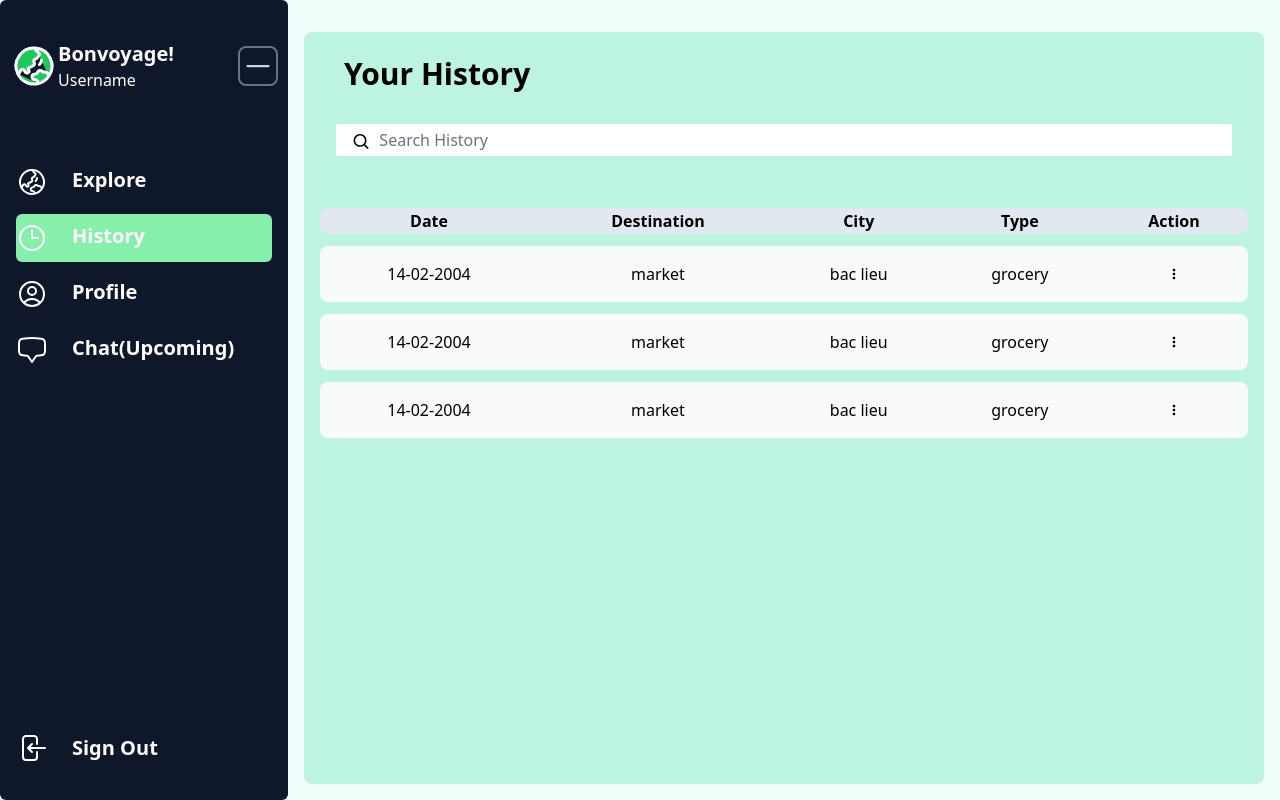
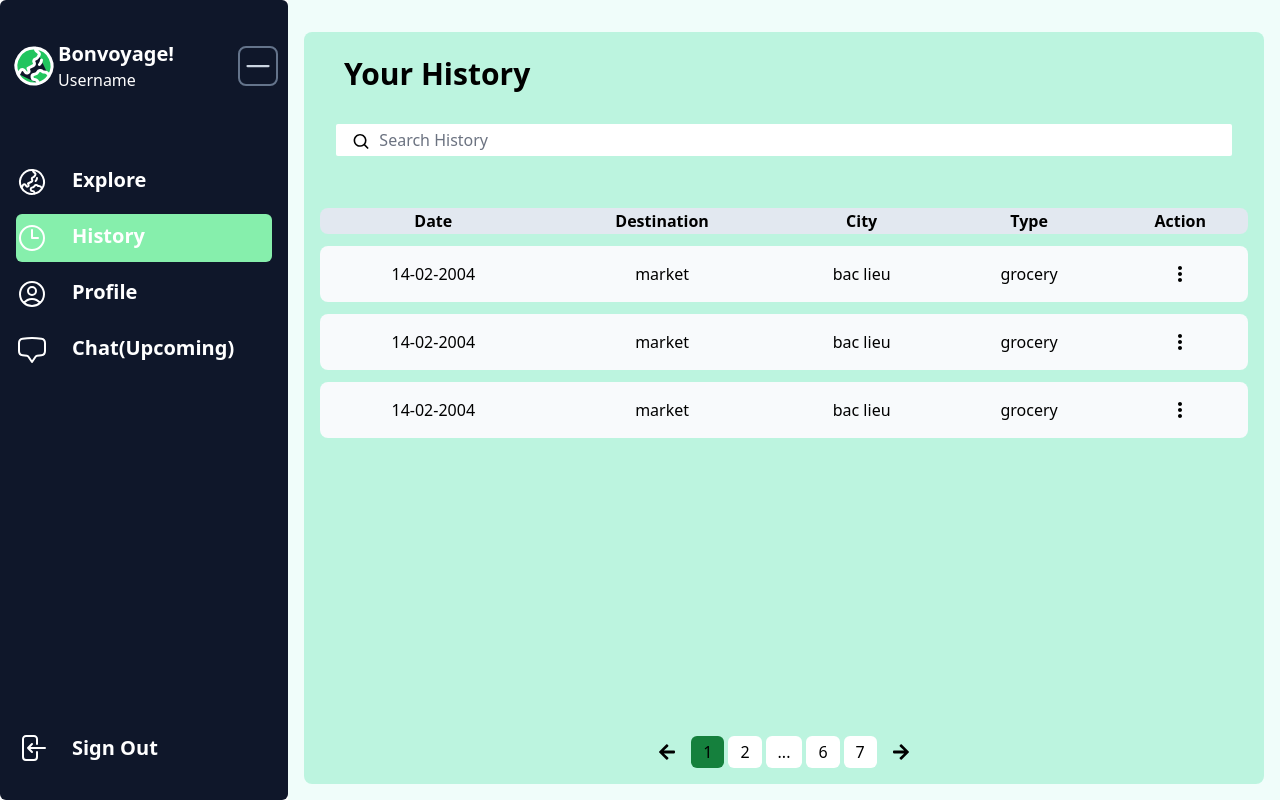
Before and after one commit to MrHawker/bonvoyage, a Next.js app in the folder bonvoyage_app/: page /plan/history in a window 1280 px wide. Built offline with nearby package versions, Linux system fonts and the light colour scheme.

Commit message:
Added search and pagination to history page

```diff
--- a/bonvoyage_app/package.json
+++ b/bonvoyage_app/package.json
@@ -16,7 +16,8 @@
     "react-awesome-button": "^7.0.5",
     "react-dom": "^18",
     "react-icons": "^5.2.0",
-    "sass": "^1.75.0"
+    "sass": "^1.75.0",
+    "use-debounce": "^10.0.0"
   },
   "devDependencies": {
     "@types/node": "^20",
--- a/bonvoyage_app/src/app/plan/history/page.tsx
+++ b/bonvoyage_app/src/app/plan/history/page.tsx
@@ -1,41 +1,22 @@
-
-import Records from '@/app/ui/records';
+import Histories from '@/app/ui/Histories';
 import '../../globals.css'
 import SearchBar from '@/app/ui/SearchBar';
-import history_record from '@/app/lib/DataType';
-const t1 : history_record ={
-        date:"14-02-2004",
-        destination:"market",
-        city:"bac lieu",
-        type:"grocery",
-}
-const history : history_record[] = [
-    t1,t1,t1
-]
-const Page = () =>{
-    return <div className="grow bg-teal-50 h-screen px-4 pt-8 py-4">
-        <div className='grow h-full bg-emerald-300 bg-opacity-40 rounded-lg px-4'>
+import PageNav from '@/app/ui/PageNav';
+
+const Page = ({searchParams}: {searchParams: {query:string,page: string}}) =>{
+    const query = searchParams?.query || '';
+    const currentPage = Number(searchParams?.page) || 1;
+    return <div className="bg-teal-50 h-screen px-4 pt-8 py-4 ">
+        <div className=' h-full bg-emerald-300 bg-opacity-40 rounded-lg px-4 flex-col flex'>
             <h1 className=' text-3xl font-bold pt-6 pl-6 w-fit'>
                 Your History
             </h1>
             <SearchBar/>
             <div className="block h-10"></div>
-            <table className="table w-full border-separate border-spacing-y-3">
-                <thead className='bg-slate-200 hover:bg-slate-400 transition duration-300 hover:cursor-pointer'>
-                    <tr>
-                        <th scope="col" className=" w-fit px-2 font-bold text-md rounded-l-lg">Date</th>
-                        <th scope="col" className=" w-fit px-2 font-bold text-md">Destination</th>
-                        <th scope="col" className=" w-fit px-2 font-bold text-md">City</th>
-                        <th scope="col" className=" w-fit px-2 font-bold text-md">Type</th>
-                        <th scope="col" className=" w-fit px-2 font-bold text-md rounded-r-lg">Action</th>
-                    </tr>
-                </thead>
-                <tbody className="my-2 px-4 w-full">
-                    <Records records={history}/>
-                </tbody>
-            </table>
+            <Histories query={query} currentPage={currentPage}/>
+            <PageNav num={7}/>
+        </div>
 
-        </div>
     </div>
 }
 export default Page;
--- /dev/null
+++ b/bonvoyage_app/src/app/ui/Histories.tsx
@@ -0,0 +1,29 @@
+import Records from "./Records"
+import history_record from '@/app/lib/DataType';
+const t1 : history_record ={
+    date:"14-02-2004",
+    destination:"market",
+    city:"bac lieu",
+    type:"grocery",
+}
+const history : history_record[] = [
+t1,t1,t1
+]
+const Histories=({query,currentPage}:{query:string,currentPage:Number})=>{
+    // const history = fetchHistories()
+    return <table className="table w-full border-separate border-spacing-y-3">
+        <thead className='bg-slate-200 hover:bg-slate-400 transition duration-300 hover:cursor-pointer'>
+            <tr>
+                <th scope="col" className="px-1 font-bold text-md rounded-l-lg">Date</th>
+                <th scope="col" className="px-1 font-bold text-md">Destination</th>
+                <th scope="col" className="px-1 font-bold text-md">City</th>
+                <th scope="col" className="px-1 font-bold text-md">Type</th>
+                <th scope="col" className="px-1 font-bold text-md rounded-r-lg">Action</th>
+            </tr>
+        </thead>
+        <tbody className="my-2 px-4 w-full">
+            <Records records={history}/>
+        </tbody>
+    </table>
+}
+export default Histories
--- /dev/null
+++ b/bonvoyage_app/src/app/ui/PageNav.tsx
@@ -0,0 +1,86 @@
+'use client'
+import { usePathname, useSearchParams,useRouter } from "next/navigation";
+import { FaArrowLeft,FaArrowRight } from "react-icons/fa";
+const PageNav = ({num}:{num:number})=>{
+    const params = useSearchParams();
+    const pathname = usePathname()
+    const {replace} =  useRouter()
+    const currentPage = Number(params.get('page')) || 1;
+    const onClick = (page_num:string) =>{
+        const new_params = new URLSearchParams(params)
+        page_num ? new_params.set("page",page_num) : new_params.delete("page")
+        replace(`${pathname}?${new_params.toString()}`);
+    }
+    if(num - currentPage < 4){
+        const arr = []
+        for (let index = num-5; index < num; index++) {
+            arr.push(index+1)
+        }
+        return <div className=" mt-auto h-8 mb-4 flex justify-center  ">
+            <div onClick={()=>{onClick((currentPage-1).toString())}}  className=" rounded-lg w-fit h-fit px-3 py-1 hover:bg-green-700 hover:cursor-pointer flex justify-center items-center">
+                <FaArrowLeft className="h-6"/>
+            </div>
+            {
+                arr.map(e=>{
+                    return <div onClick={(e:any)=>{onClick(e.target.innerText)}} key={e} className={`w-fit h-fit px-3 py-1 hover:bg-green-700 hover:cursor-pointer
+                    rounded-md mx-1
+
+                    ${e === currentPage ? " bg-green-700" : "bg-white"} `}>
+                        <p>{e}</p>
+                    </div>
+                })
+            }
+            <div onClick={()=>{onClick((currentPage+1).toString())}}  className=" rounded-lg w-fit h-fit px-3 py-1 hover:bg-green-700 hover:cursor-pointer flex justify-center items-center">
+                <FaArrowRight className="h-6"/>
+            </div>
+        </div>
+    }
+    if(num - currentPage ==4){
+        const arr = []
+        for (let index = currentPage-1; index < num; index++) {
+            arr.push(index+1)
+        }
+        return <div className=" mt-auto h-8 mb-4 flex justify-center  ">
+            <div onClick={()=>{onClick((currentPage-1).toString())}} className=" rounded-lg w-fit h-fit px-3 py-1 hover:bg-green-700 hover:cursor-pointer flex justify-center items-center">
+                <FaArrowLeft className="h-6"/>
+            </div>
+            {
+                arr.map(e=>{
+                    return <div onClick={(e:any)=>{onClick(e.target.innerText)}} key={e} className={`w-fit h-fit px-3 py-1 hover:bg-green-700 hover:cursor-pointer
+                    rounded-md mx-1
+
+                    ${e === currentPage ? " bg-green-700" : "bg-white"} `}>
+                        <p>{e}</p>
+                    </div>
+                })
+            }
+            <div onClick={()=>{onClick((currentPage+1).toString())}}  className=" rounded-lg w-fit h-fit px-3 py-1 hover:bg-green-700 hover:cursor-pointer flex justify-center items-center">
+                <FaArrowRight className="h-6"/>
+            </div>
+        </div>
+    }
+    return <div className=" mt-auto h-8 mb-4 flex justify-center space-x-1  ">
+        <div onClick={()=>{onClick((currentPage-1).toString())}}  className=" rounded-lg w-fit h-fit px-3 py-1 hover:bg-green-700 hover:cursor-pointer flex justify-center items-center">
+            <FaArrowLeft className="h-6"/>
+        </div>
+        <div onClick={(e:any)=>{onClick(e.target.innerText)}}  className={`w-fit h-fit px-3 py-1 rounded-md bg-green-700 `}>
+            <p>{currentPage}</p>
+        </div>
+        <div onClick={(e:any)=>{onClick(e.target.innerText)}}  className={`w-fit h-fit px-3 py-1 rounded-md  bg-white hover:bg-green-700 hover:cursor-pointer`}>
+            <p>{currentPage+1}</p>
+        </div>
+        <div  className={`w-fit h-fit px-3 py-1 rounded-md  bg-white `}>
+            <p>...</p>
+        </div>
+        <div onClick={(e:any)=>{onClick(e.target.innerText)}}  className={`w-fit h-fit px-3 py-1 rounded-md  bg-white hover:bg-green-700 hover:cursor-pointer `}>
+            <p>{num-1}</p>
+        </div>
+        <div onClick={(e:any)=>{onClick(e.target.innerText)}}  className={`w-fit h-fit px-3 py-1 rounded-md hover:bg-green-700  bg-white hover:cursor-pointer`}>
+            <p>{num}</p>
+        </div>
+        <div onClick={()=>{onClick((currentPage+1).toString())}} className=" rounded-lg w-fit h-fit px-3 py-1 hover:bg-green-700 hover:cursor-pointer flex justify-center items-center">
+                <FaArrowRight className="h-6"/>
+        </div>
+    </div>
+}
+export default PageNav
--- a/bonvoyage_app/src/app/ui/Records.tsx
+++ b/bonvoyage_app/src/app/ui/Records.tsx
@@ -1,9 +1,23 @@
+'use client'
 import { BiDotsVerticalRounded } from "react-icons/bi"
 import history_record from "../lib/DataType"
+import { useState } from "react"
 
 const Record = ({record}:{record:history_record})=>{
+    const [displayAction,setdisplayAction] = useState(false)
+    const [location,setLocation] = useState({
+        x:0,
+        y:0
+    })
+    const onClick=(e:any) =>{
+        setdisplayAction(true)
+        setLocation({
+            x:e.clientX,
+            y:e.clientY
+        })
+    }
     return <tr
-    className=" w-full hover:shadow-2xl justify-between  bg-slate-50 hover:bg-slate-100 transition duration-300 ">
+    className=" hover:cursor-pointer w-full hover:shadow-2xl justify-between  bg-slate-50 hover:bg-slate-100 transition duration-300 ">
             <td className=" py-3 px-2 text-center rounded-l-lg">
                 <p className="text-semibold">{record.date}</p>
             </td>
@@ -17,9 +31,17 @@ const Record = ({record}:{record:history_record})=>{
                 <p className="text-semibold">{record.type}</p>
             </td>
             <td className=" py-3 px-2 rounded-r-lg">
-                <div className=" h-full w-full flex justify-center items-center ">
-                    <BiDotsVerticalRounded className="h-8"/>
+                <div
+                 className=" h-full w-full flex justify-center items-center ">
+                    <BiDotsVerticalRounded onClick={onClick}
+                 className="h-8 w-8 rounded-full hover:bg-slate-300 transition duration-300 px-1 py-1"/>
                 </div>
+                {
+                    displayAction && <div onMouseLeave={()=>setdisplayAction(false)} className=" rounded-md bg-slate-200 " style={{position:'absolute', top:location.y-15,left:location.x-30}}>
+                        <p className=" text-red-600 px-4 py-2  hover:bg-slate-400 transition duration-300">Delete</p>
+                        <p className="px-4 py-2 hover:bg-slate-400 transition duration-300">Copy link</p>
+                    </div>
+                }
             </td>
     </tr>
 }
--- a/bonvoyage_app/src/app/ui/SearchBar.tsx
+++ b/bonvoyage_app/src/app/ui/SearchBar.tsx
@@ -1,13 +1,24 @@
 'use client'
 import { BiSearch } from "react-icons/bi"
-
+import { useSearchParams, usePathname, useRouter } from 'next/navigation';
+import { useDebouncedCallback } from "use-debounce";
 const SearchBar = ()=>{
-    return <div className="grow px-4 mt-8">
+    const pathname = usePathname()
+    const params = useSearchParams()
+    const {replace} =  useRouter()
+    const search = useDebouncedCallback((query:string) =>{
+        const new_params = new URLSearchParams(params)
+        query ? new_params.set("query",query) : new_params.delete("query")
+        replace(`${pathname}?${new_params.toString()}`);
+    },300)
+    return <div className="w-full px-4 mt-8">
         <div className=" w-full bg-white px-4 flex rounded-sm focus-within:outline focus-within:bg-slate-300">
             <BiSearch className="h-5 w-5 mt-2 mr-2"/>
             <input
             placeholder="Search History"
             className="w-full h-8 rounded-xl focus:outline-none focus-within:bg-slate-300 placeholder:text-gray-500"
+            onChange={e=>{search(e.target.value)}}
+            defaultValue={params.get('query')?.toString()}
             >
             </input>
         </div>
```
Also changed, not shown: 1 other file (tests, documents, lock files or other folders).
